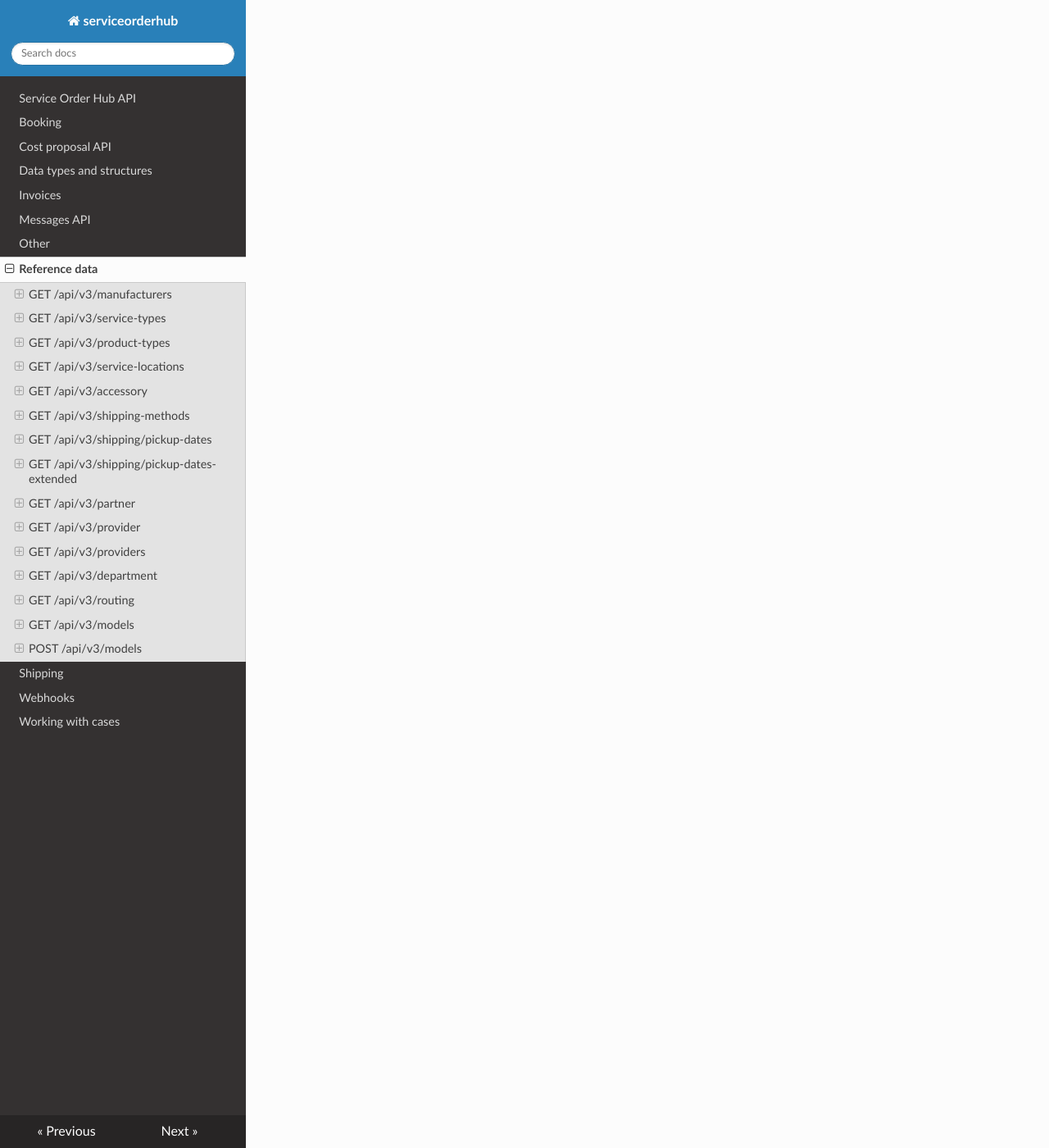
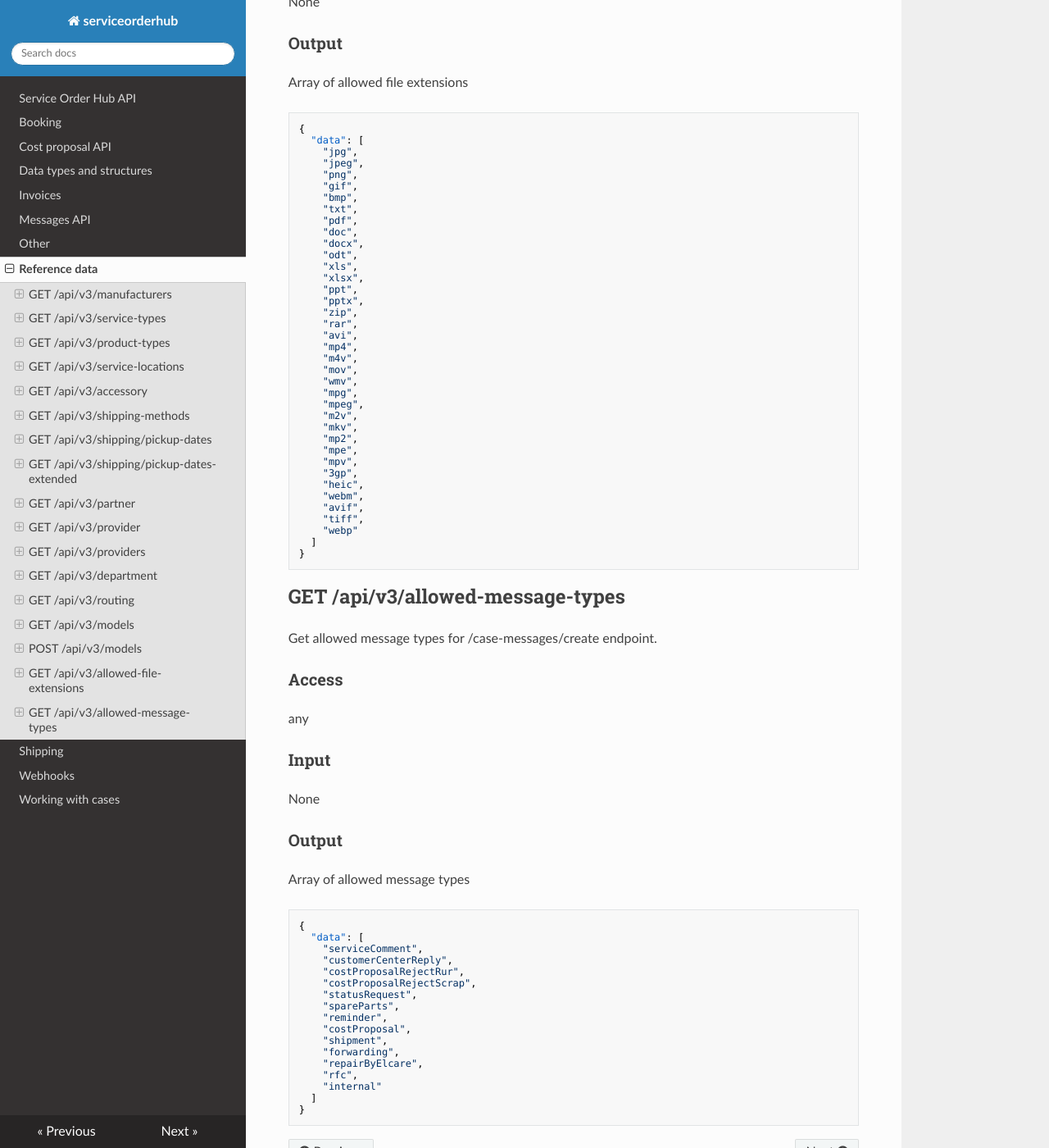
Before and after one commit to infocareworkshop/serviceorderhub-docs, an MkDocs documentation site: the page built from docs/Reference data.md, in a window 1280 px wide and 1400 px high, scrolled down 13908 px. Shown: the whole window at 82% size. Built offline with MkDocs 1.6.1, drawn with Linux system fonts in a browser that asks for light colours; nearby versions of some CDN libraries; some of the changed text lies outside the part shown.

Commit message:
Document allowed file extensions and message types API
Added API endpoints for allowed file extensions and message types.

````diff
--- a/docs/Reference data.md
+++ b/docs/Reference data.md
@@ -670,3 +670,96 @@ To change name you should always pass "id" key.
 ### Output
 
 List of modified models
+
+## GET /api/v3/allowed-file-extensions
+
+Get allowed file extensions for /case/files endpoint.
+
+### Access
+
+any
+
+### Input
+
+None
+
+### Output
+
+Array of allowed file extensions
+
+```
+{
+  "data": [
+    "jpg",
+    "jpeg",
+    "png",
+    "gif",
+    "bmp",
+    "txt",
+    "pdf",
+    "doc",
+    "docx",
+    "odt",
+    "xls",
+    "xlsx",
+    "ppt",
+    "pptx",
+    "zip",
+    "rar",
+    "avi",
+    "mp4",
+    "m4v",
+    "mov",
+    "wmv",
+    "mpg",
+    "mpeg",
+    "m2v",
+    "mkv",
+    "mp2",
+    "mpe",
+    "mpv",
+    "3gp",
+    "heic",
+    "webm",
+    "avif",
+    "tiff",
+    "webp"
+  ]
+}
+```
+
+## GET /api/v3/allowed-message-types
+
+Get allowed message types for /case-messages/create endpoint.
+
+### Access
+
+any
+
+### Input
+
+None
+
+### Output
+
+Array of allowed message types
+
+```
+{
+  "data": [
+    "serviceComment",
+    "customerCenterReply",
+    "costProposalRejectRur",
+    "costProposalRejectScrap",
+    "statusRequest",
+    "spareParts",
+    "reminder",
+    "costProposal",
+    "shipment",
+    "forwarding",
+    "repairByElcare",
+    "rfc",
+    "internal"
+  ]
+}
+```
````
